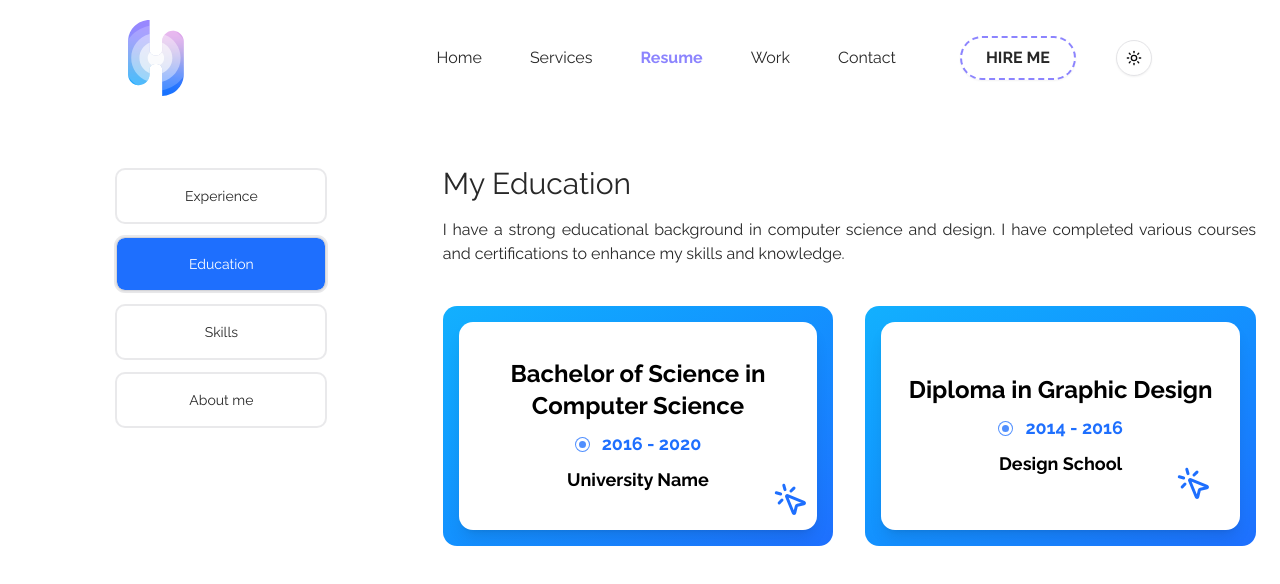
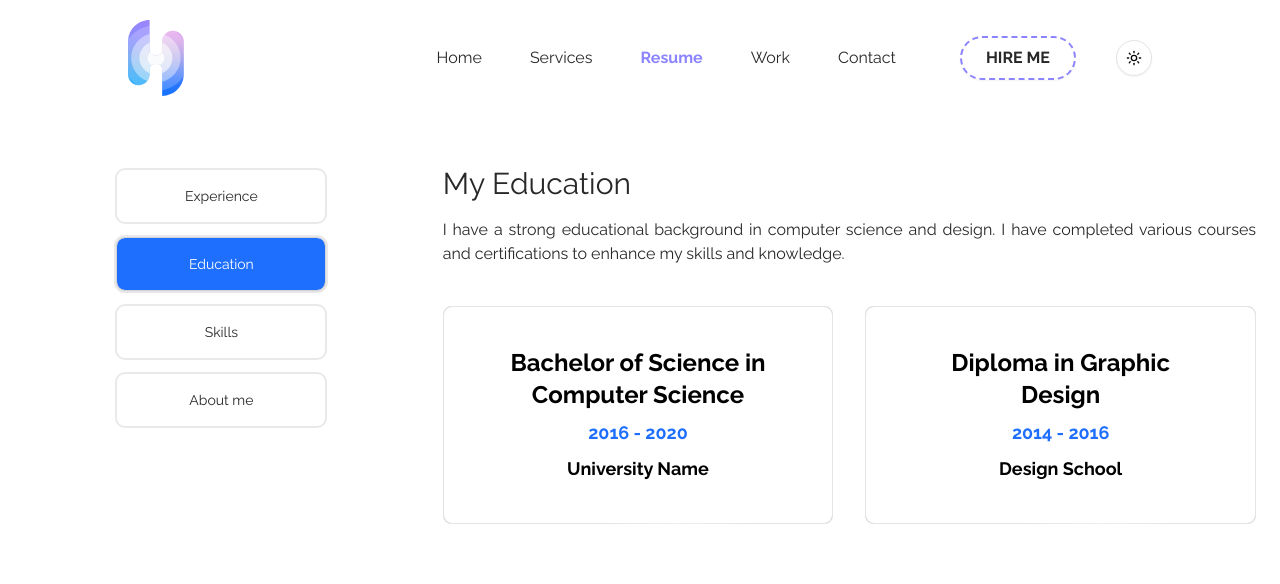
Before and after one commit to Harman-khurmi/harman-portfolio, a Next.js app: page /resume in a window 1280 px wide. Both pictures are taken after a click on the tab "Education". Shown: the top 584 px of the page. Built offline with nearby package versions, Linux system fonts and the light colour scheme.

Commit message:
some-skills-added

```diff
--- a/app/resume/page.jsx
+++ b/app/resume/page.jsx
@@ -11,12 +11,40 @@ import { FiMousePointer } from "react-icons/fi";
 import { Tabs, TabsContent, TabsList, TabsTrigger } from "@/components/ui/tabs"
 import { ScrollArea } from "@/components/ui/scroll-area"
 import { FaRegHandPointer } from "react-icons/fa";
-
 import { LuMousePointerClick } from "react-icons/lu";
 import { GiClick } from "react-icons/gi";
 import ClipPathLinks from "@/components/ClipPathLinks";
 import { FaReact } from "react-icons/fa";
+import { SiNextdotjs } from "react-icons/si";
+import { FaHtml5 } from "react-icons/fa";
+import { IoLogoJavascript } from "react-icons/io5";
+import { FaBootstrap } from "react-icons/fa";
+import { RiTailwindCssFill } from "react-icons/ri";
+import { SiExpress } from "react-icons/si";
+import { IoLogoNodejs } from "react-icons/io";
+import { FaPython } from "react-icons/fa";
+import { FaVuejs } from "react-icons/fa";
+import { RiNextjsFill } from "react-icons/ri";
+import { TbBrandCpp } from "react-icons/tb";
+
+
 import { HoverBorderGradient } from "../../components/ui/hover-border-gradient";
+
+// Mapping of icon libraries
+const iconLibraries = {
+  fa: require("react-icons/fa"),
+  si: require("react-icons/si"),
+  io5: require("react-icons/io5"),
+  ri: require("react-icons/ri"),
+  io: require("react-icons/io"),
+  tb: require("react-icons/tb"),
+  // Add other libraries as needed
+};
+
+const getIconComponent = (library, iconName) => {
+  const IconLibrary = iconLibraries[library];
+  return IconLibrary ? IconLibrary[iconName] : null;
+};
 
 const resume = () => {
   return (
@@ -47,9 +75,8 @@ const resume = () => {
                   animate={{ opacity: 1, transition: { duration: 0.5, delay: 0.5, ease: easeInOut } }}
                   className='flex w-full items-center justify-center content-center py-10'
                 >
-                  {/*  */}
-                  <ScrollArea className="h-[19rem] w-full flex justify-center content-center md:space-x-0">
-                    <div className='grid grid-cols-1 lg:grid-cols-2 items-center justify-start w-fit gap-8 '>
+                  <ScrollArea className="h-[18rem] w-full flex justify-center content-center">
+                    <div className='grid grid-cols-1 lg:grid-cols-2 justify-center content-center place-content-center mx-auto gap-8'>
                       {experience.exp.map((item, index) => (
                         <HoverBorderGradient
                           containerClassName="rounded-md"
@@ -57,10 +84,8 @@ const resume = () => {
                           as="button"
                           className="dark:bg-black bg-white text-black dark:text-white flex items-center justify-center w-full p-6 px-12"
                         >
-                          <AceternityLogo key={index} item={item} className=""/>
-
+                          <AceternityExperience key={index} item={item} className="" />
                         </HoverBorderGradient>
-                        // <TiltCard key={index} item={item} />
                       ))}
                     </div>
                   </ScrollArea>
@@ -80,7 +105,14 @@ const resume = () => {
                   <ScrollArea className="h-[18rem] w-full flex justify-center content-center">
                     <div className='grid grid-cols-1 lg:grid-cols-2 justify-center content-center place-content-center mx-auto gap-8'>
                       {education.edu.map((item, index) => (
-                        <TiltCardEdu key={index} item={item} />
+                        <HoverBorderGradient
+                          containerClassName="rounded-md"
+                          key={index}
+                          as="button"
+                          className="dark:bg-black bg-white text-black dark:text-white flex items-center justify-center w-full p-6 px-12"
+                        >
+                          <AceternityEducation key={index} item={item} className="" />
+                        </HoverBorderGradient>
                       ))}
                     </div>
                   </ScrollArea>
@@ -98,9 +130,16 @@ const resume = () => {
                   className='flex w-full items-center justify-center content-center py-10'
                 >
                   <ScrollArea className="h-[18rem] w-full flex justify-center content-center">
-                    <div className='grid grid-cols-1 lg:grid-cols-2 justify-center content-center place-content-center mx-auto gap-8'>
-                      {skills.logos.map((item, index) => (
-                        <ClipPathLinks key={index} item={item} />
+                    <div className='grid grid-cols-2 md:grid-cols-3 lg:grid-cols-5 justify-center content-center place-content-center mx-auto gap-4'>
+                      {skills.skill.map((item, index) => (
+                        <HoverBorderGradient
+                          containerClassName="rounded-md"
+                          key={index}
+                          as="button"
+                          className="dark:bg-black bg-white text-black dark:text-white flex items-center justify-center w-full "
+                        >
+                          <AceternitySkills key={index} item={item} className="" />
+                        </HoverBorderGradient>
                       ))}
                     </div>
                   </ScrollArea>
@@ -124,7 +163,7 @@ const experience = {
   description: "I have 3+ years of experience in web development, mobile development, UI/UX design, and graphic design. I have worked on various projects and have gained valuable experience in creating user-friendly applications. I am proficient in HTML, CSS, JavaScript, Dart, Flutter, Figma, Adobe Illustrator, and Adobe Photoshop. I am always looking for new challenges and opportunities to grow as a developer.",
   exp: [
     {
-      company: 'Company Name',
+      company: 'Digital Alpha Technologies',
       position: 'Web Developer',
       duration: '2020 - Present',
       description: 'I create responsive websites that allow the user to experience your website in the best and most appropriate way.',
@@ -172,17 +211,21 @@ const education = {
 const skills = {
   title: 'My Skills',
   description: "I have a diverse set of skills in web development, mobile development, UI/UX design, and graphic design. I am proficient in various programming languages and design tools.",
-  logos: [
-    {
-      skill: "FaReact",
-      // level: 'Expert',
-    },
-    {
-      skill: "FaReact",
-      // level: 'Expert',
-    },
+  skill : [
+    {library: "fa", title : "FaHtml5"},
+    {library: "fa", title : "FaCss3Alt"},
+    {library: "io5", title : "IoLogoJavascript"},
+    {library: "fa", title : "FaReact"},
+    {library: "ri", title : "RiNextjsFill"},
+    {library: "fa", title : "FaVuejs"},
+    {library: "tb", title : "TbBrandCpp"},
+    {library: "fa", title : "FaPython"},
+    {library: "io", title : "IoLogoNodejs"},
+    {library: "si", title : "SiExpress"},
+    {library: "ri", title : "RiTailwindCssFill"},
+    {library: "fa", title : "FaBootstrap"},
 
-  ],
+  ]
 }
 
 const aboutMe = {
@@ -209,191 +252,47 @@ const aboutMe = {
   ],
 }
 
-const AceternityLogo = ({ item }) => {
+const AceternityExperience = ({ item }) => {
   return (
     <>
       <div
-          className="flex flex-col text-lg font-bold gap-2 items-center p-4"
+        className="flex flex-col w-full text-lg font-bold gap-2 items-center p-4"
       >
         <h1 className="text-xl md:text-2xl">{item.position}</h1>
-          <div className="flex gap-3 items-center">
-
         {/* <div className="blink"></div> */}
         <p className="text-fourth">{item.duration}</p>
-          </div>
         <p className="">{item.company}</p>
       </div>
     </>
   );
 };
 
-const TiltCard = ({ item }) => {
-  const ref = useRef(null);
-
-  const x = useMotionValue(0);
-  const y = useMotionValue(0);
-
-  const xSpring = useSpring(x);
-  const ySpring = useSpring(y);
-
-  const transform = useMotionTemplate`rotateX(${xSpring}deg) rotateY(${ySpring}deg)`;
-
-  const handleMouseMove = (e) => {
-    if (!ref.current) return [0, 0];
-
-    const rect = ref.current.getBoundingClientRect();
-
-    const width = rect.width;
-    const height = rect.height;
-
-    const mouseX = (e.clientX - rect.left) * 32.5;
-    const mouseY = (e.clientY - rect.top) * 32.5;
-
-    const rX = (mouseY / height - 32.5 / 2) * -1;
-    const rY = mouseX / width - 32.5 / 2;
-
-    x.set(rX);
-    y.set(rY);
-  };
-
-  const handleMouseLeave = () => {
-    x.set(0);
-    y.set(0);
-  };
-
+const AceternityEducation = ({ item }) => {
   return (
-    <motion.div
-      ref={ref}
-      onMouseMove={handleMouseMove}
-      onMouseLeave={handleMouseLeave}
-      style={{
-        transformStyle: "preserve-3d",
-        transform,
-      }}
-      className="relative h-48 md:h-60 rounded-xl bg-gradient-to-br from-third to-fourth"
+    <>
+      <div
+        className="flex flex-col text-lg font-bold gap-2 items-center p-4"
       >
-      <div
-        style={{
-          transform: "translateZ(75px)",
-          transformStyle: "preserve-3d",
-        }}
-        className="absolute inset-4 grid place-content-center rounded-xl bg-white shadow-lg p-4 md:p-2"
-      >
-        {/* content */}
-        <div
-          style={{
-            transform: "translateZ(50px)",
-          }}
-          className="flex flex-col text-lg font-bold text-black gap-2 items-center"
-        >
-          <h1 className="text-xl md:text-2xl">{item.position}</h1>
+        <h1 className="text-xl md:text-2xl">{item.degree}</h1>
         <div className="flex gap-3 items-center">
-
-            <div className="blink"></div>
+          {/* <div className="blink"></div> */}
           <p className="text-fourth">{item.duration}</p>
         </div>
-          <p className="">{item.company}</p>
-
-          <LuMousePointerClick
-            style={{
-              transform: "translateZ(75px)",
-            }}
-            className="absolute -bottom-7 -right-8  md:-bottom-10 md:-right-16 mx-auto text-3xl lg:text-4xl text-fourth"
-          />
-          {/* <GiClick
-          style={{
-            transform: "translateZ(75px)",
-          }}
-          className="absolute lg:hidden not-hidden bottom-2  -rotate-6 lg:-rotate-30  right-2 mx-auto text-3xl lg:text-4xl text-fourth"
-          /> */}
+        <p className="">{item.institution}</p>
       </div>
-      </div>
-    </motion.div>
+    </>
   );
 };
 
-
-const TiltCardEdu = ({ item }) => {
-  const ref = useRef(null);
-
-  const x = useMotionValue(0);
-  const y = useMotionValue(0);
-
-  const xSpring = useSpring(x);
-  const ySpring = useSpring(y);
-
-  const transform = useMotionTemplate`rotateX(${xSpring}deg) rotateY(${ySpring}deg)`;
-
-  const handleMouseMove = (e) => {
-    if (!ref.current) return [0, 0];
-
-    const rect = ref.current.getBoundingClientRect();
-
-    const width = rect.width;
-    const height = rect.height;
-
-    const mouseX = (e.clientX - rect.left) * 32.5;
-    const mouseY = (e.clientY - rect.top) * 32.5;
-
-    const rX = (mouseY / height - 32.5 / 2) * -1;
-    const rY = mouseX / width - 32.5 / 2;
-
-    x.set(rX);
-    y.set(rY);
-  };
-
-  const handleMouseLeave = () => {
-    x.set(0);
-    y.set(0);
-  };
-
+const AceternitySkills = ({ item }) => {
+  const IconComponent = getIconComponent(item.library, item.title);
   return (
-    <motion.div
-      ref={ref}
-      onMouseMove={handleMouseMove}
-      onMouseLeave={handleMouseLeave}
-      style={{
-        transformStyle: "preserve-3d",
-        transform,
-      }}
-      className="relative h-48 md:h-60 rounded-xl bg-gradient-to-br from-third to-fourth"
-    >
-      <div
-        style={{
-          transform: "translateZ(75px)",
-          transformStyle: "preserve-3d",
-        }}
-        className="absolute inset-4 grid place-content-center rounded-xl bg-white shadow-lg p-4 md:p-2"
-      >
-        {/* content */}
-        <div
-          style={{
-            transform: "translateZ(50px)",
-          }}
-          className=" relative flex flex-col text-lg font-bold text-black gap-2 items-center justify-center text-center"
-        >
-          <h1 className="text-xl md:text-2xl">{item.degree}</h1>
-          <div className="flex gap-3 items-center">
-
-            <div className="blink"></div>
-            <p className="text-fourth">{item.duration}</p>
-          </div>
-          <p className="">{item.institution}</p>
-
-          <LuMousePointerClick
-            style={{
-              transform: "translateZ(75px)",
-            }}
-            className="absolute -bottom-3 -right-2  md:-bottom-6 md:-right-0 mx-auto text-3xl lg:text-4xl text-fourth"
-          />
-          {/* <GiClick
-          style={{
-            transform: "translateZ(75px)",
-          }}
-          className="absolute lg:hidden not-hidden bottom-2  -rotate-6 lg:-rotate-30  right-2 mx-auto text-3xl lg:text-4xl text-fourth"
-          /> */}
+    <>
+      <div className="">
+        <div className="text-5xl p-8">
+          {IconComponent ? <IconComponent /> : null}
         </div>
       </div>
-    </motion.div>
+    </>
   );
 };
--- a/components/ClipPathLinks.jsx
+++ b/components/ClipPathLinks.jsx
@@ -3,26 +3,42 @@ import React from "react";
 import { useAnimate } from "framer-motion";
 import { FaReact } from "react-icons/fa";
 
-export default function ClipPathLinks({item}){
+
+const skills = [
+  {
+    skill: FaReact
+  },
+  {
+    skill: FaReact
+  },
+  {
+    skill: FaReact
+  },
+  {
+    skill: FaReact
+  },
+  {
+    skill: FaReact
+  },
+  {
+    skill: FaReact
+  },
+];
+
+
+export default function ClipPathLinks(){
     return (
-      <div className="divide-y divide-neutral-900 border border-neutral-900">
-        <div className="grid grid-cols-2 divide-x divide-neutral-900">
-          <LinkBox Icon={FaReact} href="#" />
-          <LinkBox Icon={item.skill} href="#" />
+      <>
+      {skills.map((item, index) => (
+      <div className="divide-y divide-neutral-900 border border-neutral-900" key={index}>
+        <div className=" divide-x divide-neutral-900">
+          {/* <LinkBox Icon={FaReact} href="#" /> */}
+          <LinkBox Icon={item.skill} className={`w-full`} />
           {console.log(item.skill)}
         </div>
-        <div className="grid grid-cols-4 divide-x divide-neutral-900">
-          <LinkBox Icon={item.skill} href="#" />
-          <LinkBox Icon={item.skill} href="#" />
-          <LinkBox Icon={item.skill} href="#" />
-          <LinkBox Icon={item.skill} href="#" />
-        </div>
-        <div className="grid grid-cols-3 divide-x divide-neutral-900">
-          <LinkBox Icon={item.skill} href="#" />
-          <LinkBox Icon={item.skill} href="#" />
-          <LinkBox Icon={item.skill} href="#" />
-        </div>
       </div>
+      ))}
+      </>
     );
   };
 
```
Lines whose indentation alone changed are shown as unchanged.
